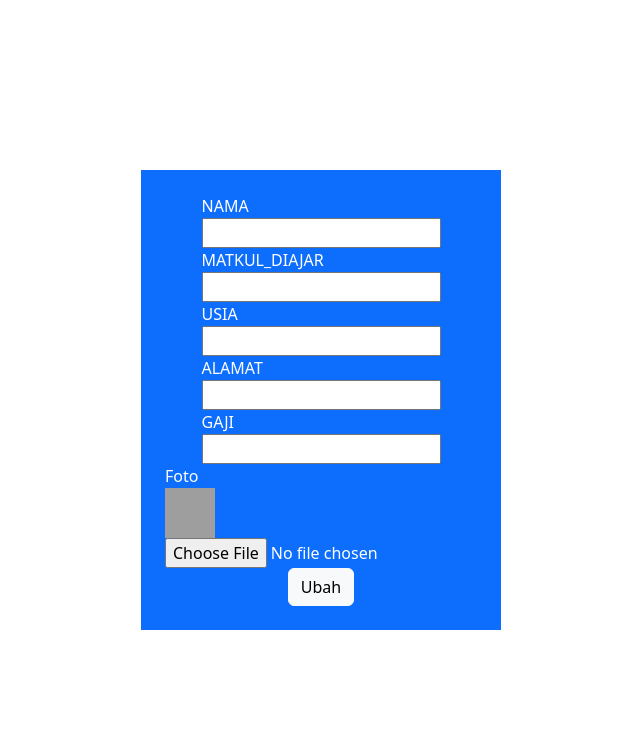
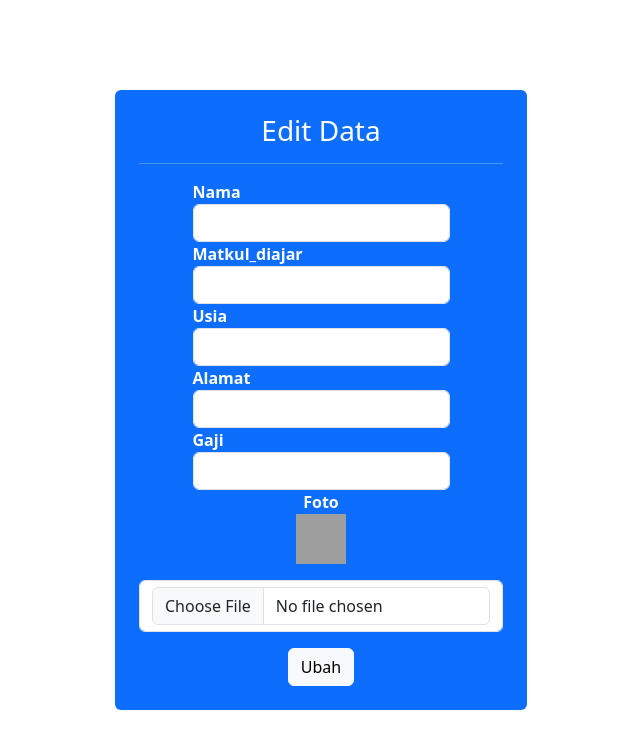
Before and after one commit to frzzz12/CRUD-Guru-Sekolah-Dasar, a PHP site: page /edit.php?id=1 in a window 1280 px wide. Shown: the top 749 px of the page, without its empty margins (319-959 px from the left). Run offline with PHP 8.4, Linux system fonts and the light colour scheme; data that the repository does not hold is empty; some libraries are stand-ins or nearby versions; grey boxes are pictures that could not be loaded.

Commit message:
tampilan sementara edit data

```diff
--- a/edit.php
+++ b/edit.php
@@ -38,7 +38,9 @@ if(isset($_POST["ubah"])) {
 </head>
 <body>
     <div class="min-vh-100 d-flex justify-content-center align-items-center">
-        <div class="bg-primary text-white p-4">
+        <div class="bg-primary text-white p-4 rounded fw-semibold">
+            <h3 class="text-center">Edit Data</h3>
+            <hr>
             <div class="d-flex justify-content-center">
                 <form action="" method="POST" enctype="multipart/form-data">
                     <input type="hidden" value="<?=$mhs['id']?>">
@@ -46,51 +48,51 @@ if(isset($_POST["ubah"])) {
                     <div class="d-flex flex-column align-items-center">
                         <div>
                             <div>
-                                <label for="" >NAMA</label>
+                                <label for="" >Nama</label>
                             </div>
                             <div>
-                                <input type="text" required name="nama" value="<?=$mhs['nama']?>">
+                                <input type="text" required name="nama" value="<?=$mhs['nama']?>" class="rounded form-control">
                             </div>
                         </div>
                         <div>
                             <div>
-                                <label for="" >MATKUL_DIAJAR</label>
+                                <label for="" >Matkul_diajar</label>
                             </div>
                             <div>
-                                <input type="text" required name="matkul_diajar" value="<?=$mhs['matkul_diajar']?>">
+                                <input type="text" required name="matkul_diajar" value="<?=$mhs['matkul_diajar']?>" class="rounded form-control">
                             </div>
                         </div>
                         <div>
                             <div>
-                                <label for="" >USIA</label>
+                                <label for="" >Usia</label>
                             </div>
                             <div>
-                                <input type="number" required name="usia" value="<?=$mhs['usia']?>">
+                                <input type="number" required name="usia" value="<?=$mhs['usia']?>" class="rounded form-control">
                             </div>
                         </div>
                         <div>
                             <div>
-                                <label for="" >ALAMAT</label>
+                                <label for="" >Alamat</label>
                             </div>
                             <div>
-                                <input type="text" required name="alamat" value="<?=$mhs['alamat']?>">
+                                <input type="text" required name="alamat" value="<?=$mhs['alamat']?>" class="rounded form-control">
                             </div>
                         </div>
                         <div>
                             <div>
-                                <label for="" >GAJI</label>
+                                <label for="" >Gaji</label>
                             </div>
                             <div>
-                                <input type="number" required name="gaji" value="<?=$mhs['gaji']?>">
+                                <input type="number" required name="gaji" value="<?=$mhs['gaji']?>" class="rounded form-control">
                             </div>
                         </div>
-                        <div>
+                        <div class="d-flex flex-column align-items-center">
                             <div>
                                 <label for="" >Foto</label>
                             </div>
                             <img src="img/<?= $mhs['foto']?>" width="50" height="50">
-                            <div>
-                                <input type="file" name="foto">
+                            <div class="form-control form-group my-3">
+                                <input type="file" name="foto" class="rounded form-control">
                             </div>
                         </div>
                         <div class="d-flex justify-content-center">
```
